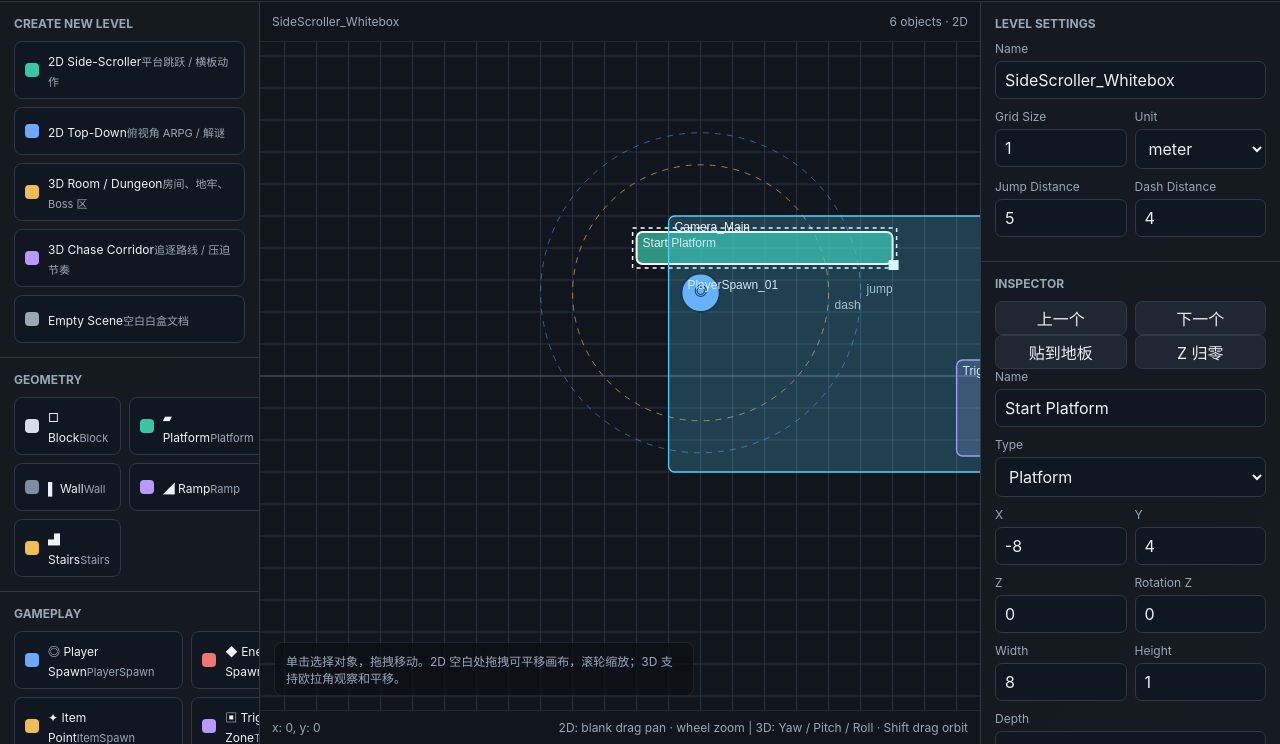
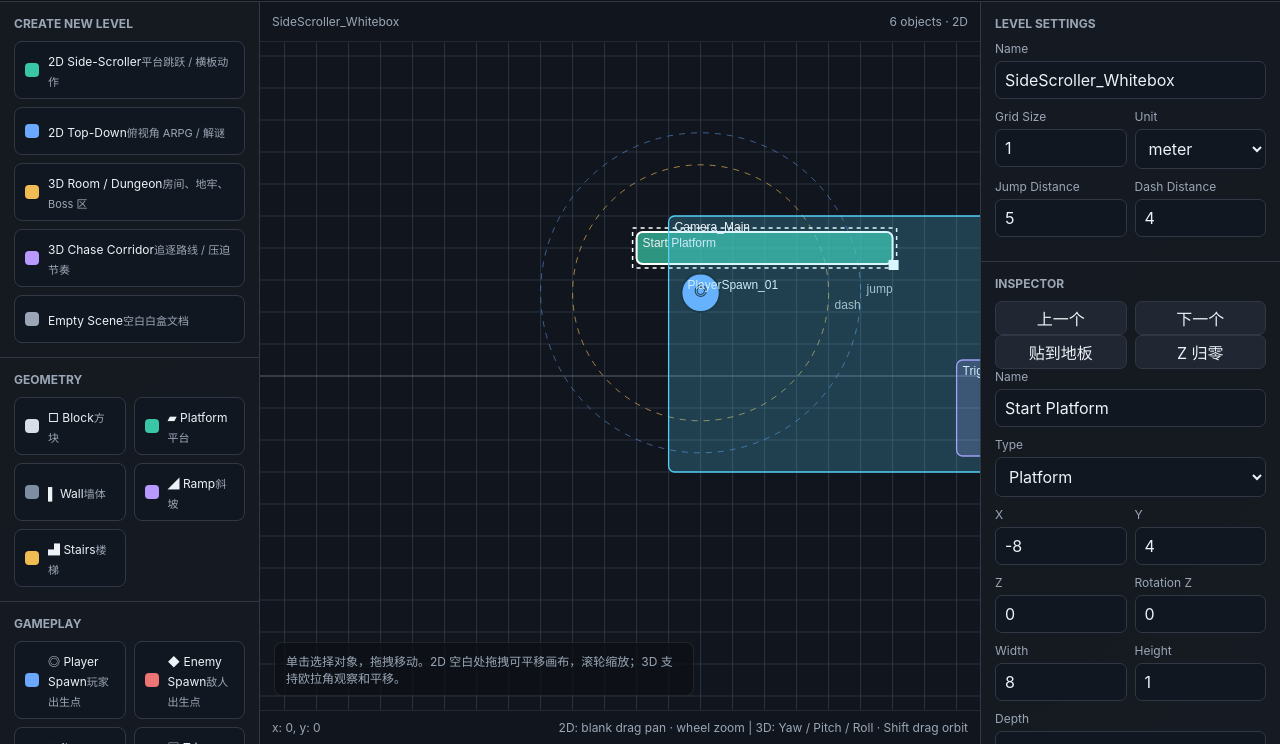
Before and after one commit to lrbjk/lrbjk.github.io, a plain HTML site: page tools/level-whitebox/index.html in a window 1280 px wide. Shown: the part 56-800 px from the top of the page. Drawn offline with Linux system fonts and the light colour scheme.

Commit message:
Site updated: 2026-05-14 09:52:35

```diff
--- a/tools/level-whitebox/index.html
+++ b/tools/level-whitebox/index.html
@@ -634,22 +634,22 @@
 
   <script>
     const TYPES = {
-      Block: { group: 'geometry', label: 'Block', color: '#d8dee9', w: 4, h: 3, d: 2, icon: '□' },
-      Platform: { group: 'geometry', label: 'Platform', color: '#39c6a6', w: 7, h: 1, d: 1, icon: '▰' },
-      Wall: { group: 'geometry', label: 'Wall', color: '#7f8da3', w: 1, h: 5, d: 3, icon: '▌' },
-      Ramp: { group: 'geometry', label: 'Ramp', color: '#b899ff', w: 4, h: 2, d: 3, icon: '◢' },
-      Stairs: { group: 'geometry', label: 'Stairs', color: '#f0bd55', w: 4, h: 2, d: 3, icon: '▟' },
-      PlayerSpawn: { group: 'gameplay', label: 'Player Spawn', color: '#6ba8ff', w: 1.2, h: 1.2, d: 1.8, icon: '◎' },
-      EnemySpawn: { group: 'gameplay', label: 'Enemy Spawn', color: '#ef7474', w: 1.2, h: 1.2, d: 1.8, icon: '◆' },
-      ItemSpawn: { group: 'gameplay', label: 'Item Point', color: '#f0bd55', w: 1, h: 1, d: 1, icon: '✦' },
-      TriggerZone: { group: 'gameplay', label: 'Trigger Zone', color: '#b899ff', w: 4, h: 3, d: 2, icon: '▣' },
-      Checkpoint: { group: 'gameplay', label: 'Checkpoint', color: '#39c6a6', w: 2, h: 2, d: 2, icon: '⚑' },
-      CameraZone: { group: 'gameplay', label: 'Camera Zone', color: '#56d4ff', w: 6, h: 4, d: 2, icon: '▤' },
-      CombatZone: { group: 'annotation', label: 'Combat Zone', color: '#ef7474', w: 6, h: 4, d: 2, icon: '⚔' },
-      SafeZone: { group: 'annotation', label: 'Safe Zone', color: '#39c6a6', w: 5, h: 4, d: 2, icon: '○' },
-      PuzzleZone: { group: 'annotation', label: 'Puzzle Zone', color: '#f0bd55', w: 5, h: 4, d: 2, icon: '?' },
-      Path: { group: 'annotation', label: 'Route Line', color: '#ffffff', w: 6, h: .25, d: .25, icon: '→' },
-      Note: { group: 'annotation', label: 'Text Note', color: '#ffffff', w: 4, h: 1, d: 1, icon: 'T' }
+      Block: { group: 'geometry', label: 'Block', zh: '方块', color: '#d8dee9', w: 4, h: 3, d: 2, icon: '□' },
+      Platform: { group: 'geometry', label: 'Platform', zh: '平台', color: '#39c6a6', w: 7, h: 1, d: 1, icon: '▰' },
+      Wall: { group: 'geometry', label: 'Wall', zh: '墙体', color: '#7f8da3', w: 1, h: 5, d: 3, icon: '▌' },
+      Ramp: { group: 'geometry', label: 'Ramp', zh: '斜坡', color: '#b899ff', w: 4, h: 2, d: 3, icon: '◢' },
+      Stairs: { group: 'geometry', label: 'Stairs', zh: '楼梯', color: '#f0bd55', w: 4, h: 2, d: 3, icon: '▟' },
+      PlayerSpawn: { group: 'gameplay', label: 'Player Spawn', zh: '玩家出生点', color: '#6ba8ff', w: 1.2, h: 1.2, d: 1.8, icon: '◎' },
+      EnemySpawn: { group: 'gameplay', label: 'Enemy Spawn', zh: '敌人出生点', color: '#ef7474', w: 1.2, h: 1.2, d: 1.8, icon: '◆' },
+      ItemSpawn: { group: 'gameplay', label: 'Item Point', zh: '道具点', color: '#f0bd55', w: 1, h: 1, d: 1, icon: '✦' },
+      TriggerZone: { group: 'gameplay', label: 'Trigger Zone', zh: '触发区', color: '#b899ff', w: 4, h: 3, d: 2, icon: '▣' },
+      Checkpoint: { group: 'gameplay', label: 'Checkpoint', zh: '检查点', color: '#39c6a6', w: 2, h: 2, d: 2, icon: '⚑' },
+      CameraZone: { group: 'gameplay', label: 'Camera Zone', zh: '镜头区域', color: '#56d4ff', w: 6, h: 4, d: 2, icon: '▤' },
+      CombatZone: { group: 'annotation', label: 'Combat Zone', zh: '战斗区', color: '#ef7474', w: 6, h: 4, d: 2, icon: '⚔' },
+      SafeZone: { group: 'annotation', label: 'Safe Zone', zh: '安全区', color: '#39c6a6', w: 5, h: 4, d: 2, icon: '○' },
+      PuzzleZone: { group: 'annotation', label: 'Puzzle Zone', zh: '解谜区', color: '#f0bd55', w: 5, h: 4, d: 2, icon: '?' },
+      Path: { group: 'annotation', label: 'Route Line', zh: '路线', color: '#ffffff', w: 6, h: .25, d: .25, icon: '→' },
+      Note: { group: 'annotation', label: 'Text Note', zh: '备注文本', color: '#ffffff', w: 4, h: 1, d: 1, icon: 'T' }
     };
 
     const el = {
@@ -734,7 +734,7 @@
         const button = document.createElement('button');
         button.className = 'library-btn';
         button.dataset.addType = type;
-        button.innerHTML = `<span class="swatch" style="background:${item.color}"></span><span><span class="library-name">${item.icon} ${item.label}</span><span class="library-meta">${type}</span></span>`;
+        button.innerHTML = `<span class="swatch" style="background:${item.color}"></span><span><span class="library-name">${item.icon} ${item.label}</span><span class="library-meta">${item.zh}</span></span>`;
         groups[item.group].appendChild(button);
       });
     }
```
